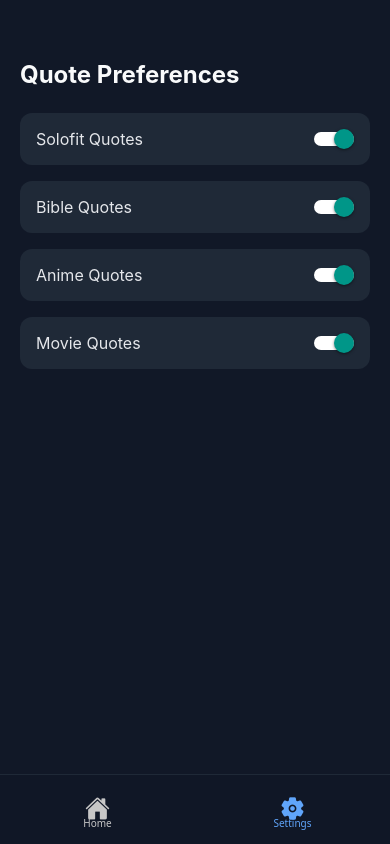
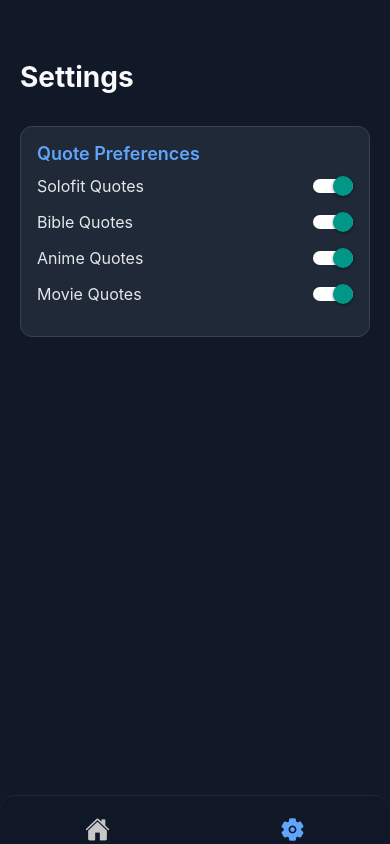
Before and after one commit to FabianC1/SoloFit, a React Native app: screen /Settings in a window 390 px wide. Built offline with nearby package versions, Linux system fonts and the light colour scheme.

Commit message:
customised app theme and design

```diff
--- a/App.tsx
+++ b/App.tsx
@@ -32,14 +32,15 @@ export default function App() {
             screenOptions={({ route }) => ({
               headerShown: false,
               tabBarStyle: {
-              backgroundColor: 'rgba(17, 24, 39, 0.9)',
-              position: 'absolute',
+                backgroundColor: 'rgba(17, 24, 39, 0.95)', // semi-transparent charcoal
                 borderTopColor: '#1f2937',
-              borderTopWidth: 1, // thinner line
-              height: 70, // smaller nav bar
-              paddingBottom: 6,
+                borderTopWidth: 1,
                 elevation: 0,
                 shadowOpacity: 0,
+                borderTopLeftRadius: 16,
+                borderTopRightRadius: 16,
+                overflow: 'hidden',
+                position: 'absolute',
               },
               tabBarItemStyle: {
                 justifyContent: 'center',
--- a/src/screens/SettingsScreen.tsx
+++ b/src/screens/SettingsScreen.tsx
@@ -1,4 +1,4 @@
-import React, { useState } from 'react';
+import React from 'react';
 import { View, Text, StyleSheet, ScrollView, Switch } from 'react-native';
 import { useQuotePreferences } from '../context/QuotePreferencesContext';
 
@@ -14,7 +14,10 @@ const SettingsScreen = () => {
 
   return (
     <ScrollView contentContainerStyle={styles.container}>
-      <Text style={styles.heading}>Quote Preferences</Text>
+      <Text style={styles.heading}>Settings</Text>
+
+      <View style={styles.section}>
+        <Text style={styles.sectionTitle}>Quote Preferences</Text>
 
         {Object.entries(quoteFilters).map(([key, value]) => (
           <View key={key} style={styles.option}>
@@ -27,6 +30,7 @@ const SettingsScreen = () => {
             />
           </View>
         ))}
+      </View>
     </ScrollView>
   );
 };
@@ -41,18 +45,28 @@ const styles = StyleSheet.create({
     paddingTop: 60,
   },
   heading: {
-    fontSize: 24,
+    fontSize: 28,
     fontWeight: 'bold',
     color: '#f9fafb',
-    marginBottom: 24,
+    marginBottom: 32,
+  },
+  section: {
+    backgroundColor: '#1f2937',
+    padding: 16,
+    borderRadius: 12,
+    borderWidth: 1,
+    borderColor: '#374151',
+  },
+  sectionTitle: {
+    fontSize: 18,
+    fontWeight: '600',
+    color: '#60a5fa',
+    marginBottom: 12,
   },
   option: {
     flexDirection: 'row',
     justifyContent: 'space-between',
     alignItems: 'center',
-    backgroundColor: '#1f2937',
-    borderRadius: 12,
-    padding: 16,
     marginBottom: 16,
   },
   label: {
```
Lines whose indentation alone changed are shown as unchanged.
